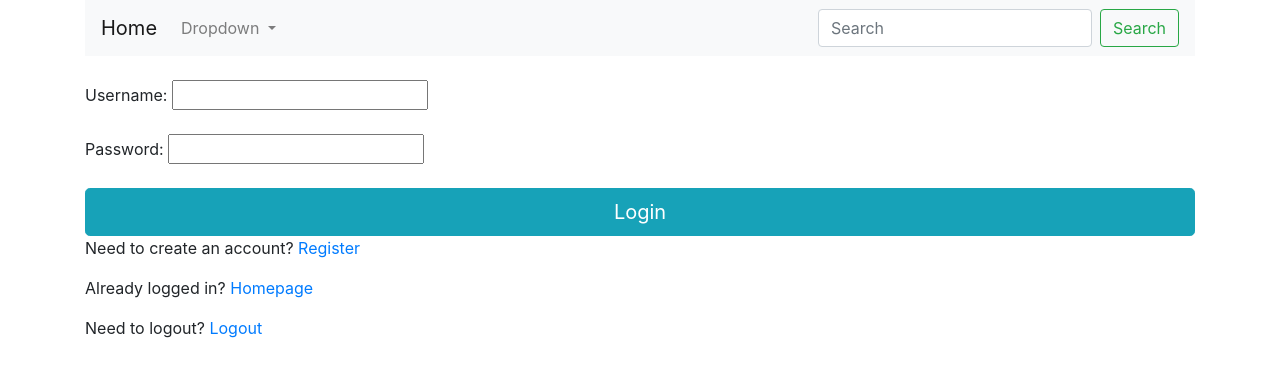
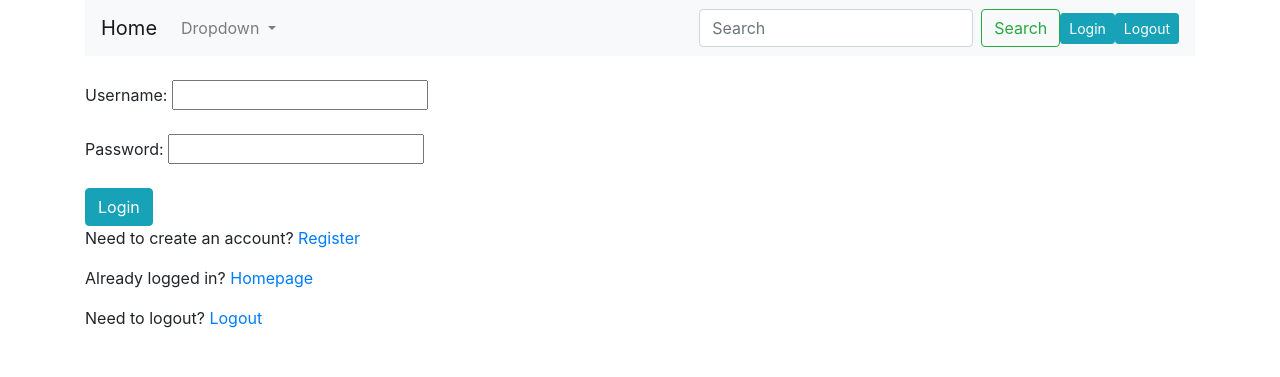
Before and after one commit to rahul-tuladhar/hardware, a Django app: page /login/ in a window 1280 px wide. Shown: the top 377 px of the page. Run offline with Django 3.2, Linux system fonts and the light colour scheme; some libraries are stand-ins or nearby versions.

Commit message:
Added more changes to the css and html of the navbar, login, and homepage

```diff
--- a/hardware_web/posts/templates/base.html
+++ b/hardware_web/posts/templates/base.html
@@ -15,6 +15,9 @@
     {% block navbar %}
     <nav class="navbar navbar-expand-lg navbar-light bg-light">
       <a class="navbar-brand" href="{% url 'home' %}">Home</a>
+
+{#        <button type="submit" class="btn btn-info btn-lg btn-block" id="id_logout">Logout</button>#}
+{#        <a class="navbar-brand" href="{% url 'logout' %}">Logout</a>#}
       <button class="navbar-toggler" type="button" data-toggle="collapse" data-target="#navbarSupportedContent" aria-controls="navbarSupportedContent" aria-expanded="false" aria-label="Toggle navigation">
         <span class="navbar-toggler-icon"></span>
       </button>
@@ -37,6 +40,12 @@
           <input class="form-control mr-sm-2" type="search" placeholder="Search" aria-label="Search">
           <button class="btn btn-outline-success my-2 my-sm-0" type="submit">Search</button>
         </form>
+          <br>
+          <a class="btn btn-info btn-sm" href="{% url 'login' %}">Login</a>
+        <form action="/logout/" method="post">
+		{{error}}
+		<button type="submit" class="btn btn-info btn-sm btn-block" id="id_logout">Logout</button>
+	    </form>
       </div>
     </nav>
     {% endblock %}
--- a/hardware_web/posts/templates/index.html
+++ b/hardware_web/posts/templates/index.html
@@ -14,11 +14,6 @@
 	{% else %}
 		<p> No posts found </p>
 	{% endif %}
-	<a href="{% url 'login' %}">Login</a>
-	<form action="/logout/" method="post">
-		{{error}}
-		<button type="submit" class="btn btn-info btn-lg btn-block" id="id_logout">Logout</button>
-	</form>
 
 </ul>
 <br>
--- a/hardware_web/posts/templates/login.html
+++ b/hardware_web/posts/templates/login.html
@@ -31,7 +31,7 @@
             {% endfor %}
 
 			<!--submit button -->
-			<button type="submit" class="btn btn-info btn-lg btn-block" id="id_login">Login</button>
+			<button type="submit" class="btn btn-info btn-lsm" id="id_login">Login</button>
 
 		</form>
 
```
